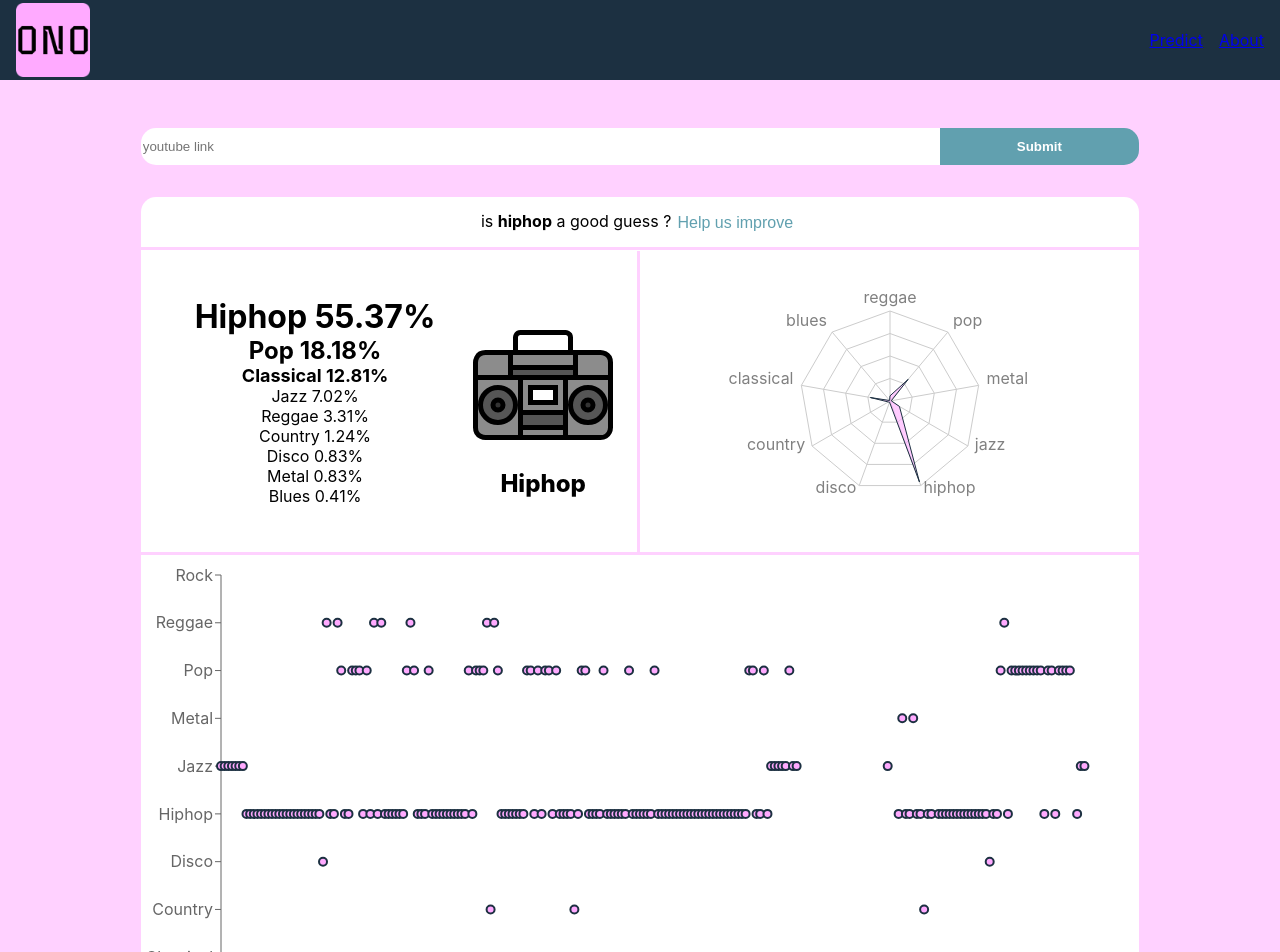
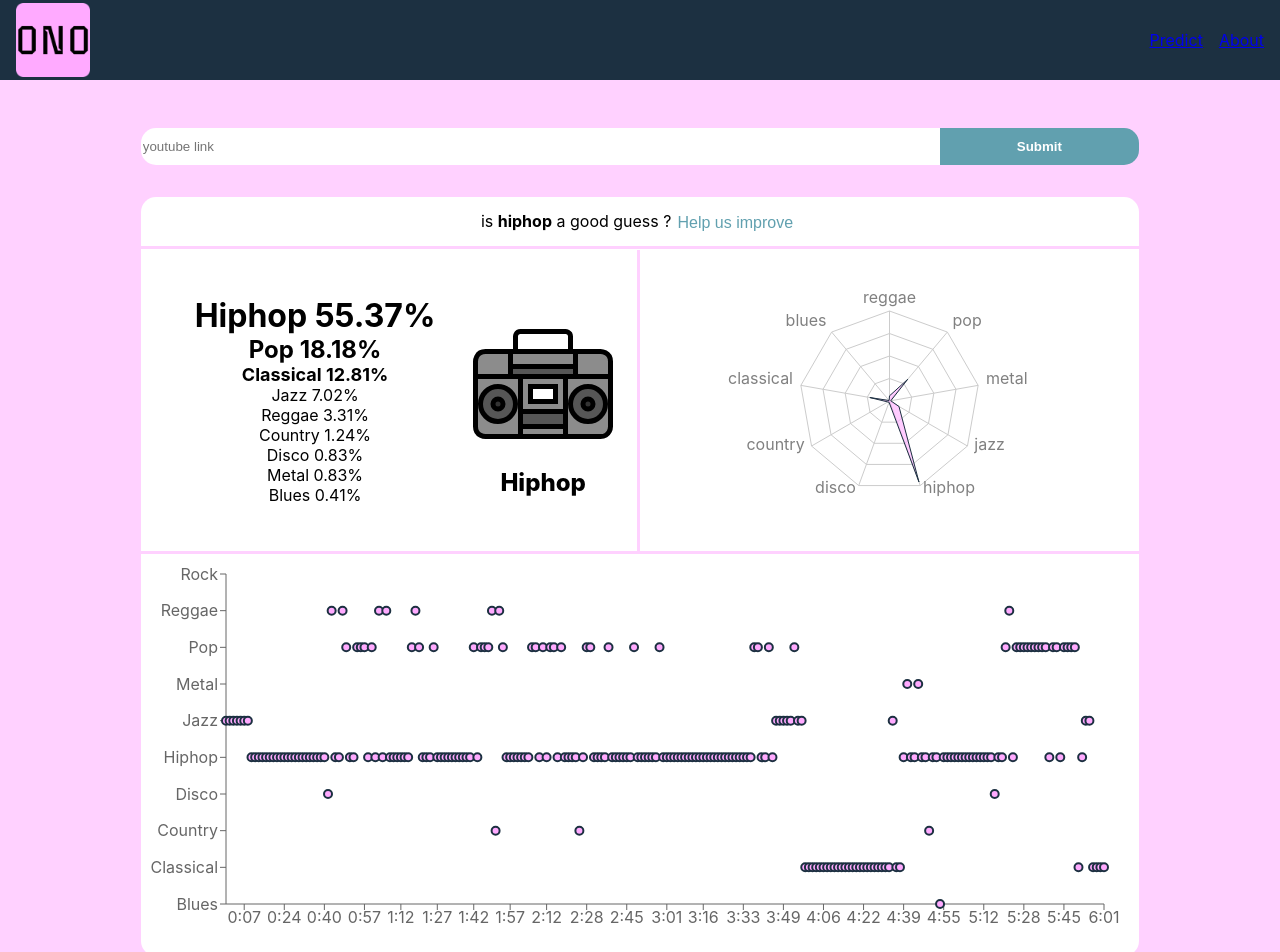
Before and after one commit to Shinestr8/shstr-nste-sttc, a React (Create React App) app in the folder client/: page / in a window 1280 px wide. Shown: the top 952 px of the page. Built offline with nearby package versions, Linux system fonts and the light colour scheme.

Commit message:
fixed charts, but resize is still broken with react 18

```diff
--- a/client/src/components/GenreRadarChart.jsx
+++ b/client/src/components/GenreRadarChart.jsx
@@ -1,5 +1,5 @@
 import { useEffect, useState} from "react"
-import {RadarChart, PolarGrid, PolarAngleAxis, Radar} from "recharts"
+import {RadarChart, PolarGrid, PolarAngleAxis, Radar, ResponsiveContainer} from "recharts"
 
 export function GenreRadarChart({data}){
   const [sortedData, setSortedData] = useState(null);
@@ -17,13 +17,13 @@ export function GenreRadarChart({data}){
   }, [data])
 
     return(
-      <div>
-        <RadarChart outerRadius={90} width={730} height={300} data={sortedData}>
+      <ResponsiveContainer height={300}>
+        <RadarChart outerRadius={90} data={sortedData}>
           <PolarGrid />
           <PolarAngleAxis dataKey="name" />
           <Radar dataKey="count" stroke="#1C3041" fill="#faf" fillOpacity={0.6} />
       </RadarChart>
-      </div>
+      </ResponsiveContainer>
 
     )
 }
--- a/client/src/components/Histogram.jsx
+++ b/client/src/components/Histogram.jsx
@@ -52,7 +52,9 @@ export function Histogram({rawData}){
     return(
         <div id="histogram">
         {data && (
-            <ResponsiveContainer width="99%" height={500}>
+          <div style={{display: "flex", justifyContent: "center"}}>
+
+            <ResponsiveContainer width="99%" height={400}>
             <LineChart
               data={data}
               margin={{
@@ -78,7 +80,7 @@ export function Histogram({rawData}){
             </LineChart>
           </ResponsiveContainer>
 
-
+              </div>
         )}
         </div>
     )
```
